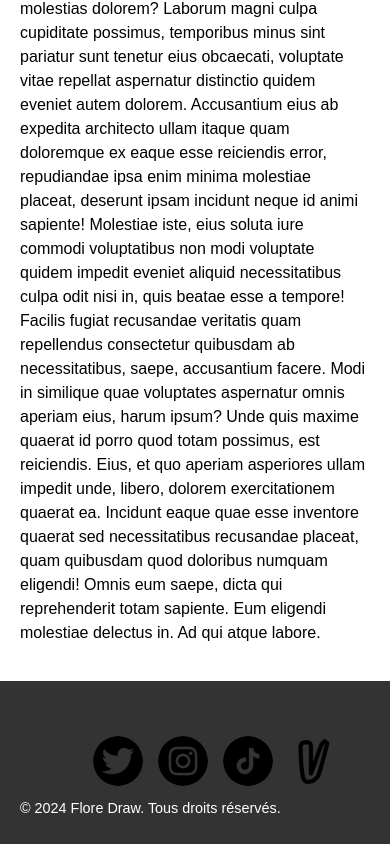
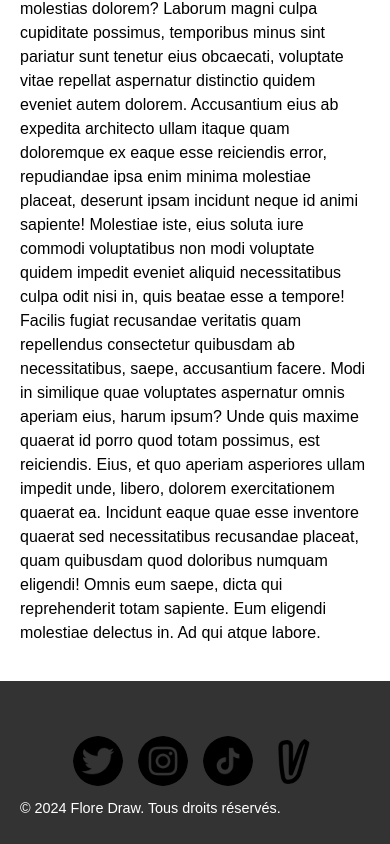
Before and after one commit to thomaspeze/my-website, a plain HTML site: page index.html in a window 390 px wide. Shown: the part 961-1805 px from the top of the page. Drawn offline with Linux system fonts and the light colour scheme.

Commit message:
fix: mobile display

```diff
--- a/styles.css
+++ b/styles.css
@@ -67,6 +67,8 @@ footer {
   padding: 20px;
   width: 100%;
   position: relative;
+  box-sizing: border-box; /* Inclut padding et bordures dans la largeur */
+  overflow: hidden;
 }
 
 footer .copyright {
@@ -84,7 +86,7 @@ footer .copyright {
     margin-top: 10px;
     position: relative;
     justify-content: flex-end; /* Alignement à droite par défaut (ordinateur) */
-    padding-right: 40px; /* Espace entre les icônes et le bord droit */
+    padding-right: 10px; /* Espace entre les icônes et le bord droit */
     padding-top: 25px;
 }
 
```
